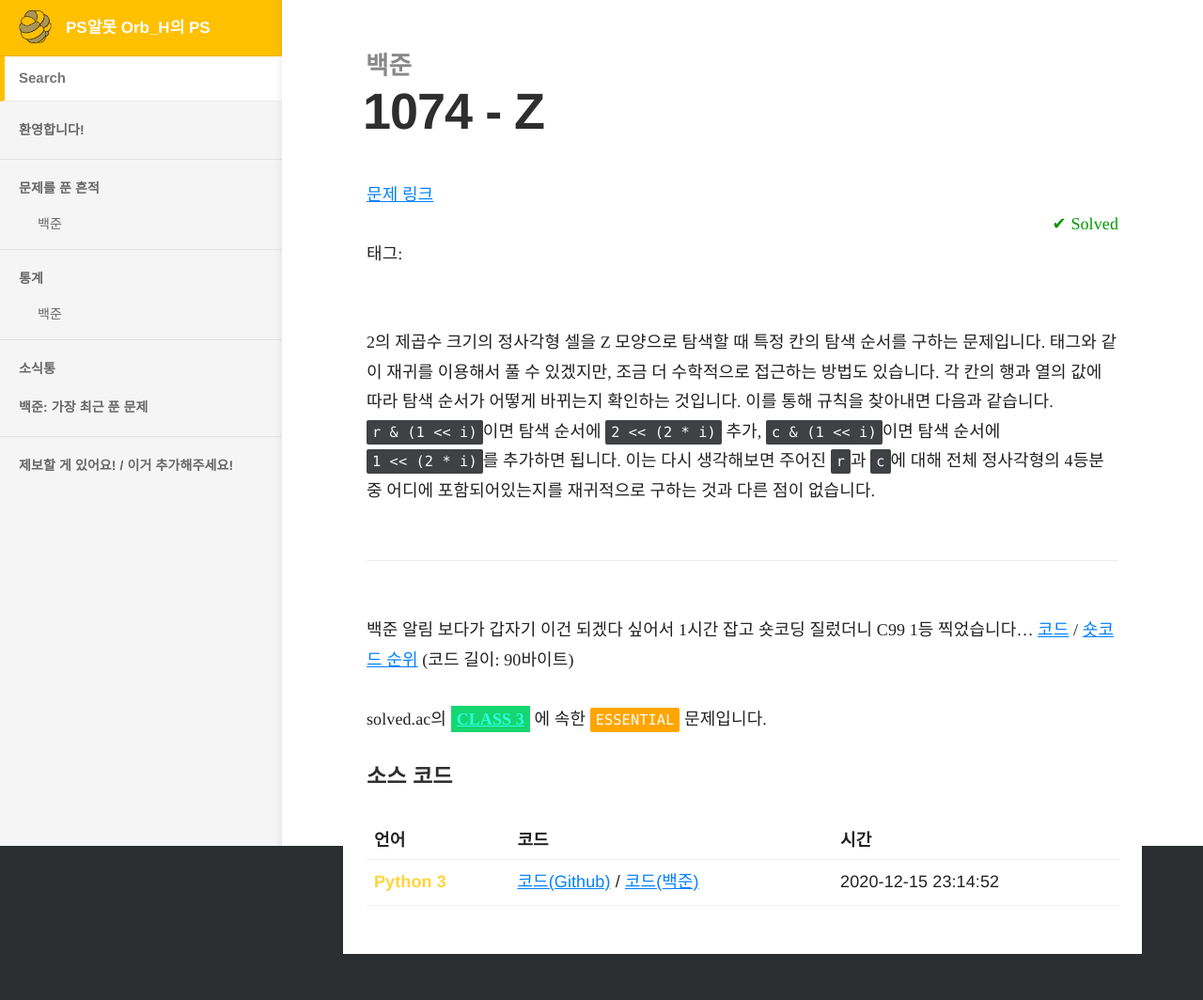
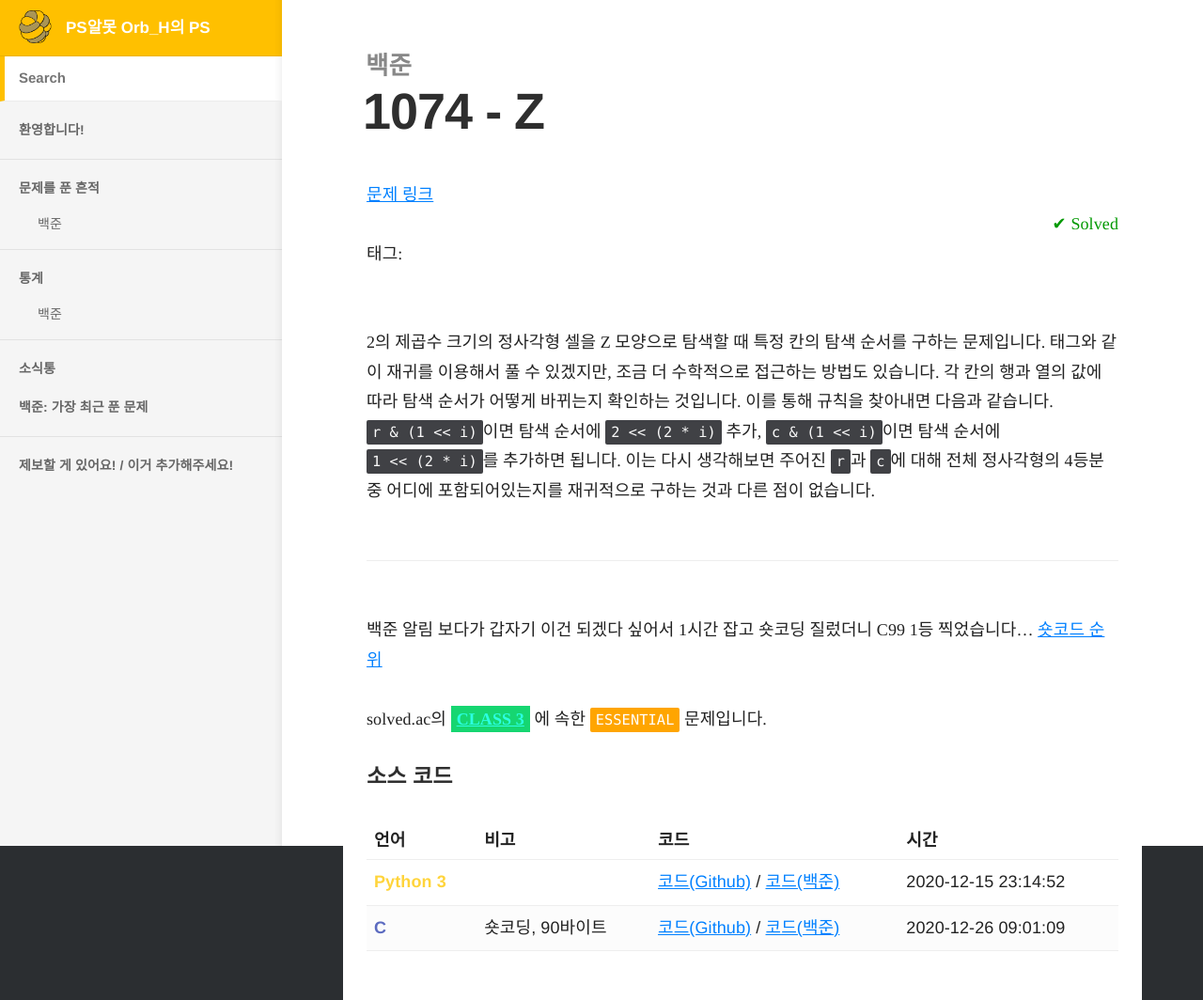
Before and after one commit to Orb-H/nojam, a Jekyll site: the page built from docs/_docs/nojam/1074.md, in a window 1280 px wide. Shown: the whole page at 94% size. Built offline with Jekyll 4.4.1, drawn with Linux system fonts in a browser that asks for light colours; some web fonts are replaced; comment, search, counter and statistics services are not loaded; before the commit the page ends 1015 px from its top, so only the background shows below that.

Commit message:
Edit 1074

```diff
--- a/docs/_docs/nojam/1074.md
+++ b/docs/_docs/nojam/1074.md
@@ -5,14 +5,22 @@
 
 solve_num: 1074
 solve_name: Z
-solve_lang: Python 3
 solve_diff: 21
-solve_date: "2020-12-15 23:14:52"
-solve_share: 2c74a58a6e5b46b587ecfad58486adcc
+solve_detail:
+  - solve_name:
+    solve_suffix:
+    solve_lang: Python 3
+    solve_date: "2020-12-15 23:14:52"
+    solve_share: 2c74a58a6e5b46b587ecfad58486adcc
+  - solve_name: 숏코딩, 90바이트
+    solve_suffix: _
+    solve_lang: C
+    solve_date: "2020-12-26 09:01:09"
+    solve_share: d2881d1157b94446813cfd89143bfd71
 ---
 
 2의 제곱수 크기의 정사각형 셀을 Z 모양으로 탐색할 때 특정 칸의 탐색 순서를 구하는 문제입니다. 태그와 같이 재귀를 이용해서 풀 수 있겠지만, 조금 더 수학적으로 접근하는 방법도 있습니다. 각 칸의 행과 열의 값에 따라 탐색 순서가 어떻게 바뀌는지 확인하는 것입니다. 이를 통해 규칙을 찾아내면 다음과 같습니다. `r & (1 << i)`이면 탐색 순서에 `2 << (2 * i)` 추가, `c & (1 << i)`이면 탐색 순서에 `1 << (2 * i)`를 추가하면 됩니다. 이는 다시 생각해보면 주어진 `r`과 `c`에 대해 전체 정사각형의 4등분 중 어디에 포함되어있는지를 재귀적으로 구하는 것과 다른 점이 없습니다.
 
 ---
 
-백준 알림 보다가 갑자기 이건 되겠다 싶어서 1시간 잡고 숏코딩 질렀더니 C99 1등 찍었습니다... [코드](http://boj.kr/d2881d1157b94446813cfd89143bfd71) / [숏코드 순위](https://www.acmicpc.net/short/status/1074) (코드 길이: 90바이트)
+백준 알림 보다가 갑자기 이건 되겠다 싶어서 1시간 잡고 숏코딩 질렀더니 C99 1등 찍었습니다... [숏코드 순위](https://www.acmicpc.net/short/status/1074)
```
